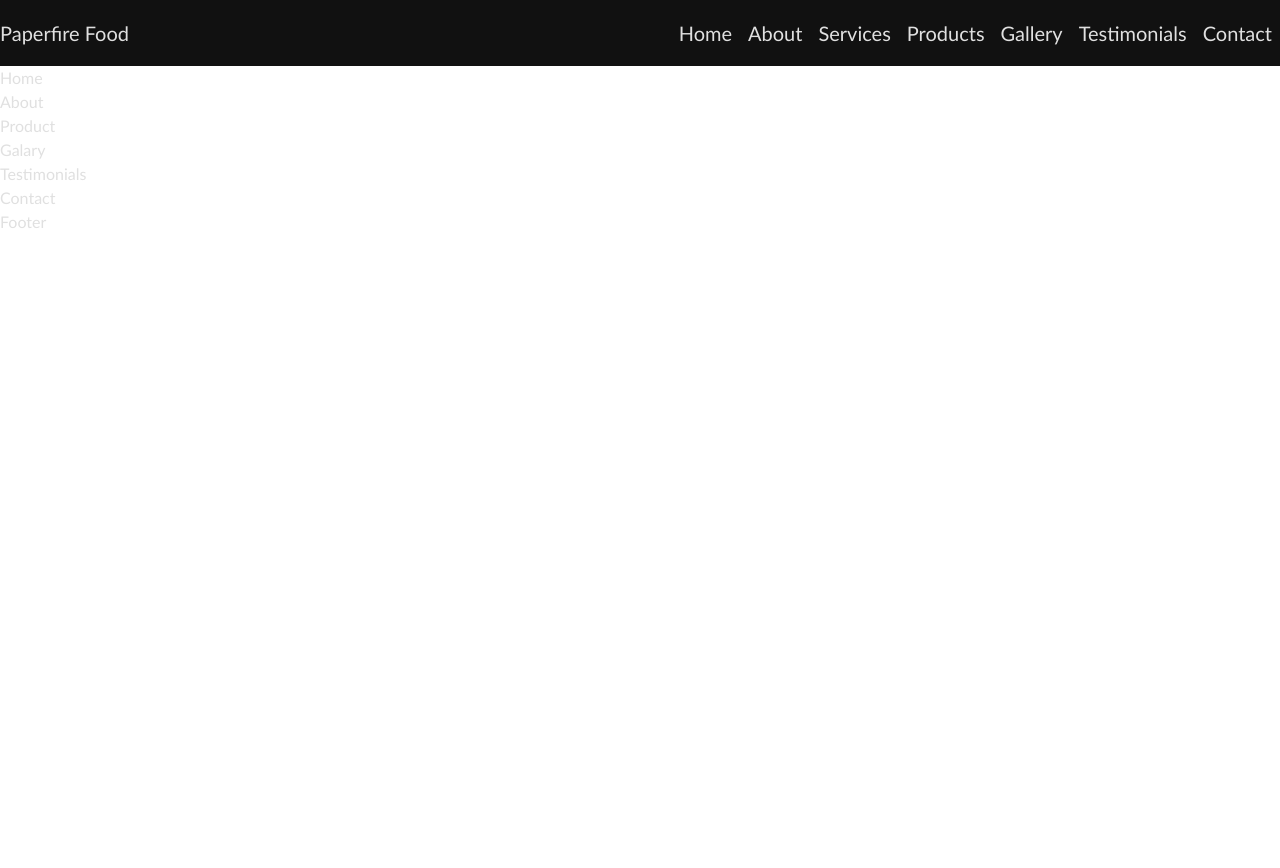
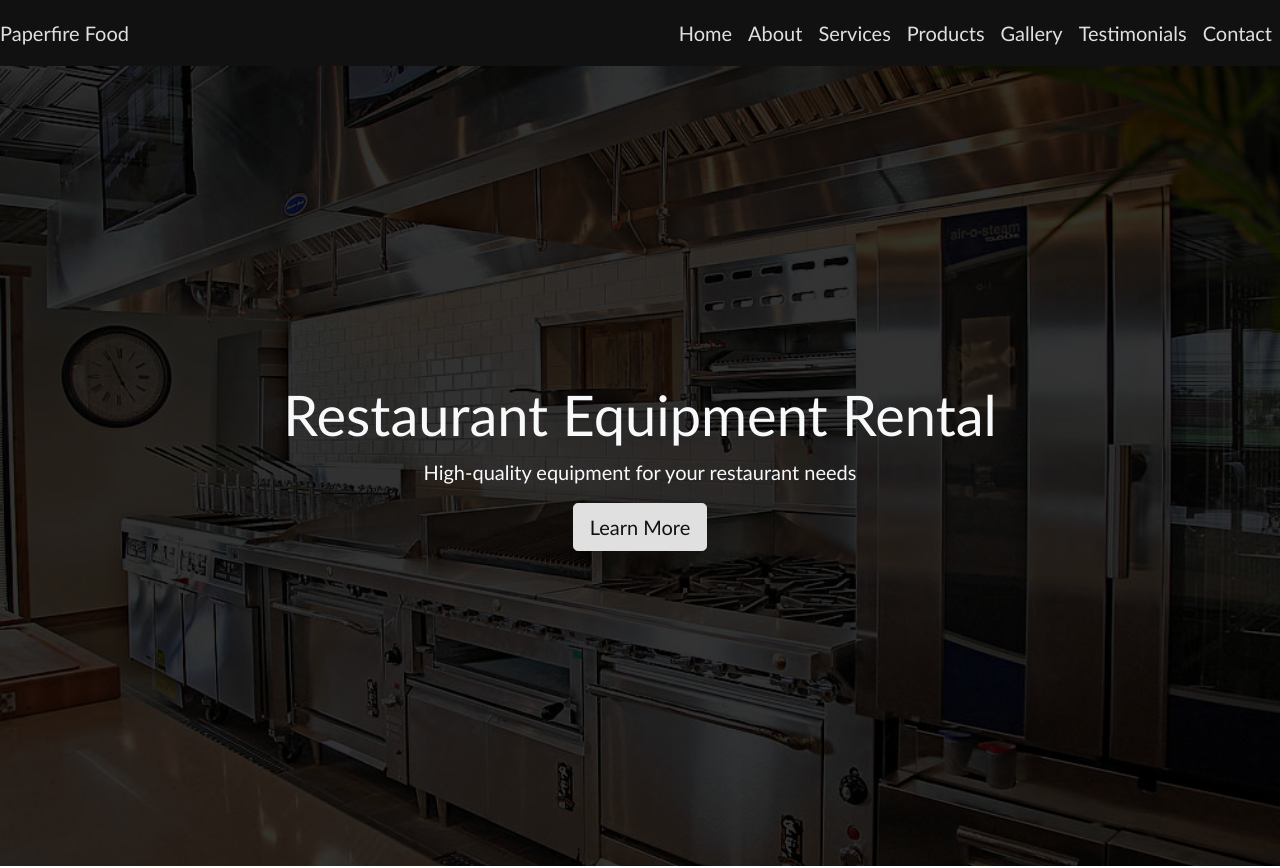
Before and after one commit to Himesh-Kukadiya/Paperfire-Food-static, a React (Vite) app: page / in a window 1280 px wide. Shown: the top 868 px of the page. Before the commit the page ends 800 px from the top, so only its background shows below. Built offline with nearby package versions, Linux system fonts and the light colour scheme.

Commit message:
Complete Hero Section

```diff
--- a/src/Components/Home.jsx
+++ b/src/Components/Home.jsx
@@ -1,7 +1,16 @@
+import {home} from '../Script/assets.js';
 
 const Home = () => {
     return (
-        <div>Home</div>
+        <header id="home" className="header">
+            <img src={home} alt="Dark Background Image" className="header-image" />
+                <div className="overlay"></div>
+                <div className="header-content">
+                    <h1 className="display-4 text-light animated fadeInDown">Restaurant Equipment Rental</h1>
+                    <p className="lead text-light animated fadeInUp">High-quality equipment for your restaurant needs</p>
+                    <a href="#services" className="btn btn-primary btn-lg animated fadeIn">Learn More</a>
+                </div>
+        </header>
     )
 }
 
--- /dev/null
+++ b/src/Script/assets.js
@@ -0,0 +1,28 @@
+// home page
+import home from '../assets/Home/home1.jpg';
+// about page
+import about from '../assets/About/about1.jpg';
+// product list page
+import product1 from '../assets/Product/product1.jpg'
+import product2 from '../assets/Product/product2.jpeg'
+import product3 from '../assets/Product/product3.jpeg'
+import product4 from '../assets/Product/product4.webp'
+import product5 from '../assets/Product/product5.jpg'
+import product6 from '../assets/Product/product6.webp'
+// galary page
+import galary1 from '../assets/Galary/product1.jpg'
+import galary2 from '../assets/Galary/product2.jpeg'
+import galary3 from '../assets/Galary/product3.jpeg'
+import galary4 from '../assets/Galary/product4.webp'
+import galary5 from '../assets/Galary/product5.jpg'
+import galary6 from '../assets/Galary/product6.webp'
+// contact page
+import contact from '../assets/Contact/contact1.png'
+
+export {
+    home,
+    about,
+    product1, product2, product3, product4, product5, product6,
+    galary1, galary2, galary3, galary4, galary5, galary6,
+    contact
+};
```
